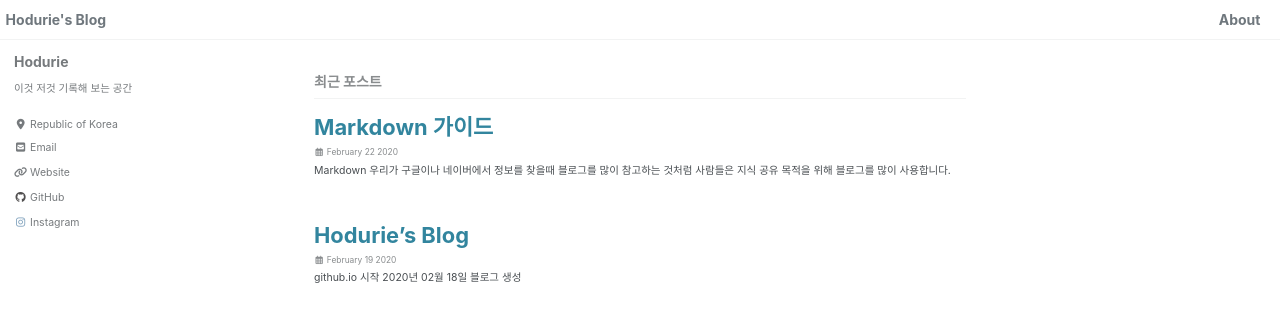
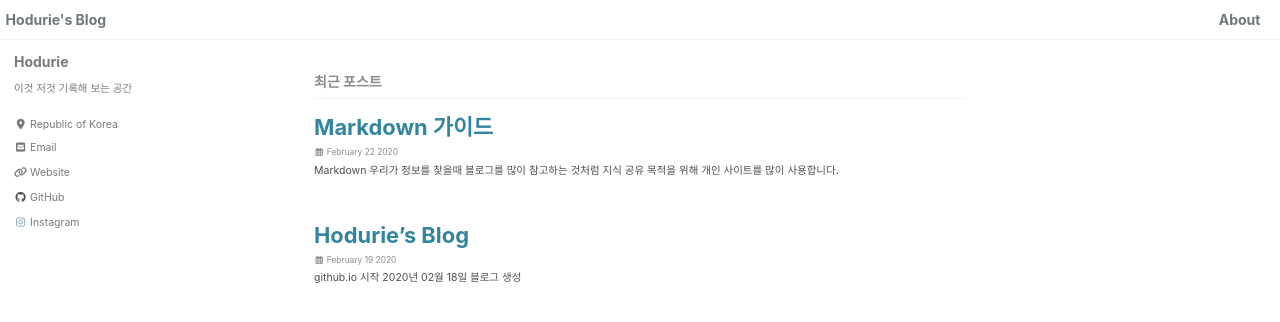
Before and after one commit to hodurie/hodurie.github.io, a Jekyll site: the page built from index.html, in a window 1280 px wide and 900 px high. Shown: the top 322 px of the window. Built offline with Jekyll 4.4.1, drawn with Linux system fonts in a browser that asks for light colours; nearby versions of some CDN libraries; the list of posts is cut into pages by our own code; part of the change alters nothing that is shown.

Commit message:
Markdown 내용 및 형태 수정

````diff
--- a/_posts/2020-02-22-Markdown.md
+++ b/_posts/2020-02-22-Markdown.md
@@ -9,23 +9,23 @@ siderbar_main : true
 ---
 Markdown
 ===
-우리가 구글이나 네이버에서 정보를 찾을때 블로그를 많이 참고하는 것처럼
-사람들은 지식 공유 목적을 위해 블로그를 많이 사용합니다.
+우리가 정보를 찾을때 블로그를 많이 참고하는 것처럼
+지식 공유 목적을 위해 개인 사이트를 많이 사용합니다.
 
-많은 개발자들도 자신의 지식들을 공유하기 위해 github을 사용하여
-많은 사람들에게 이로움을 주고 있습니다.
+많은 개발자들도 지식들을 공유하기 위함으로 github을 사용합니다.
 
-하지만, github의 블로그는 다른 블로그들과 달리 불친절합니다.
-글을 올리기 위해서 테마부터, 목차, 형식등을 모두 지정해 줘야하죠.
+하지만, github의 블로그는 굉장히 불친절합니다.
+글을 올리기 위해서 처음부터 끝까지 모두 지정해 줘야하죠.
 
-이런 웹페이지를 구성하는데 기여한 것이 __HTML__ 입니다.
+이런 웹페이지를 구성에 필요한 것이 __HTML__ 입니다.
 > HTML( Hyper Text Markup Language) : 웹페이지를 만들기 위해 사용하는 언어
   HT(Hyper Text) : 문서와 문서를 연결 해주는 링크
   M(Markup) : 태그
   L(Language) : 언어(흔히 말하는 프로그래밍 언어)
 
 글을 쓸 때에도 모든 태그들을 일일히 지정하기엔 굉장히 번거롭습니다.
-이를 해결하기 위해 나타난 것이 바로 __Markdown__ 입니다.
+글을 간편하게 작성할 수 있도록 도와준 것이
+바로 __Markdown__ 입니다.
 
 __Markdown__ 이란
 간단한 텍스트를 이용해 HTML변환을 해주는 문법입니다.
@@ -52,9 +52,9 @@ H1 태그
 H2 태그
 ---
 
-`===` : H1 태그(글 밑에 ===)
-`---` : H2 태그(글 밑에 ---)
-`---` 만 사용할 경우 다른 의미가 됩니다. 이는 아래서 설명하도록 하겠습니다.
+=== : H1 태그(글 밑에 ===)
+--- : H2 태그(글 밑에 ---)
+--- 만 사용할 경우 다른 의미가 됩니다. 이는 아래서 설명하도록 하겠습니다.
 ```
 
 
@@ -64,11 +64,10 @@ H2 태그
 
 ## 2. 강조와 취소선
 ### 1. 강조
-강조에는 네 가지의 종류가 있습니다.
+강조에는 세 가지의 종류가 있습니다.
 - 첫번째로, 이탤릭체
 - 두번째로, 볼드체
 - 세번쨰로, 이탤릭체 + 볼드체
-- 네번째로, 취소선
 
 ```
 _이탤릭체_ 또는 *이탤릭체* : '_' 하나 / '*' 하나
@@ -83,7 +82,7 @@ __볼드체__
 *__이탤릭체 + 볼드체__*
 
 ### 2. 취소선
-   주로 강조하거나 실수한 문제 또는 제거할 문자를 표현할 때 사용합니다.
+   주로 실수한 문제 또는 제거할 문자를 표현할 때 사용합니다.
 ```
 ~~취소선~~~
 ```
@@ -112,21 +111,21 @@ _ _ _
 
 ```
 >를 이용하여 인용문을 사용할 수 있습니다.
-그 아래 >>를 이용하여 인용문의 인용문을 사용할 수 있습니다.
-> 1
->> 2
->>> 3
+
+> 인용문1
+>> 인용문2
+>>> 인용문3
 
 재인용은 많이 사용할 수 있지만,
 그만큼 지저분해지고 알아보기 힘들기에 적당한 양만 사용하길 권장합니다.
 ```
-> 1
->> 2
->>> 3
+> 인용문1
+>> 인용문2
+>>> 인용문3
 
 ## 5. 목록
 ### 1. 순서가 존재하는 목록
-순서가 존재할 경우 숫자를 지정해줘 작성해 주면 됩니다.
+숫자를 작성해 주면 됩니다.
 ```
 1. 순서1
 2. 순서2
@@ -135,7 +134,7 @@ _ _ _
 만약 이 아래
 2. 순서4
 를 적었을 경우 숫자 2.를 4.로 자동으로 변경해줍니다.
-숫자를 적어도 위에 할당된 숫자에 따라 유동적으로 변화합니다.
+번호는 할당된 숫자에 따라 유동적으로 변화합니다.
 ```
 1. 순서1
 2. 순서2
@@ -159,17 +158,18 @@ _ _ _
     +
         -
 ```
--
-    *
-        +
-            -
-                -
+- 사람
+    * 얼굴
+        + 눈
+            - 망막
+                - 시신경
 
 
 ## 6. 코드
 ### 1. 코드 블럭
 #### 1-1. 들여쓰기
-한 줄을 쓴 후 엔터후 들여쓰기를 하면 자동으로 코드 블럭이 만들어 집니다.
+한 줄 작성 후 엔터키를 사용하여 줄바꿈을 하고,
+들여쓰기를 하면 자동으로 코드 블럭이 만들어 집니다.
 코드 블럭을 마치고 싶을 시에는
 들여쓰지 않는 문장을 아래에 작성해 주면 됩니다.
 ```
@@ -207,8 +207,8 @@ Hodurie의 블로그 입니다.
 Hodurie의 블로그 입니다.
 반갑습니다.
 
-표시되는 문장이 조금 다를 수 있습니다.
-그 이유는 Markdown 형식에서 줄바꿈 형식이 적용되지 않습니다.
+표시되는 문장이 조금 다를 수 있는데,
+이는 Markdown에서 줄바꿈(엔터)가 적용되지 않습니다.(엔터 두번은 여백 포함 줄바꿈)
 강제적으로 줄바꿈을 하기 위해서는
 `스페이스바 두 번`을 문장 끝에 넣어주시면 되겠습니다.
 
@@ -218,26 +218,20 @@ Hodurie의 블로그 입니다.
 <code>```</code> 를 이용하여 직접 나타낼 수 있습니다.
 > 여기서 <code>```</code>는 작은 따음표가 아닌 숫자 1 옆에 있는 기호입니다.
 
-먼저
-<code>```</code>를 이용해 열어 두고
-코드를 작성합니다.
-이후에 <code>```</code>다시 작성해 코드 블럭을 닫아줍니다.
-
 <pre><code>
-```
+``` <- 코드를 작성하기전 열어 줍니다.
 코드를 작성하는 공간입니다.
-```
-이와 같이 나타내면 됩니다!
+``` <- 작성한 후 한번 더 입력하여 닫아줍니다.
 </code></pre>
 
-만약 여기서 자신의 프로그램 언어의 형태로 표현하고 싶을 떄 사용하는 방법이 있습니다.
+특정 프로그램 언어로 표현하는 방법이 있습니다.
 <pre><code>
 ```python
 print('code')
 ```
-바로 처음 ``` 옆에 자신이 사용하는 프로그램언어를 작성해 주면 됩니다.
+</code></pre>
 
-</code></pre>
+바로 처음 ``` 옆에 프로그램 언어를 작성해 주면 됩니다.
 
 ```python
 print('code')
@@ -253,20 +247,15 @@ print('code')
 안녕하세요. `hoduire`의 블로그 입니다.
 
 ## 7. 링크
-링크는 글을 쓸 떄 다른 사람의 글을 가져 왔을 경우,
-참고 문헌/문서 로 많이 사용하는 방법입니다.
-혹은 이미지를 링크로 연결 시키는 방법이 있습니다.
+참고 문헌/문서를 표현할 때,
+이미지를 출력할 때 사용하는 방법입니다.
 
-
-문법은 간단합니다.
 ```
 * 하이퍼 링크의 경우
 [링크에 대한 간단한 설명](페이지 주소)
-또는
-[링크에 대한 간단한 설명](페이지 주소)
 
 * 실제 링크를 보여주고 싶을 때
-<페이지 주소>
+링크 : <페이지 주소>
 
 * 이미지 링크의 경우
 ![이미지 설명](페이지 주소)
@@ -280,15 +269,14 @@ Hodurie 블로그 : <https://hodurie.gitub.io>
 컬럼과 그에 해당하는 값들을 넣고 싶을 때,
 우리는 주로 테이블을 만들어 확인합니다.
 
-테이블은 다음과 같은 형식으로 만듭니다.
 ```
 | | |  : 제일 처음(column 지정)
-|-|-|  : 이를 통해 테이블임을 암시(-는 3개 이상 사용)
+|-|-|  : 테이블임을 암시(-는 3개 이상 사용)
 | | |  : 각 column에 해당하는 값을 을 적는 곳
 
 |는 shift + \(backspcae바 아래) 키 입니다.
 맨 오른쪽 또는 맨 왼쪽의 |기호는 생략 가능 합니다.
-둘 다 생략하셔도 괜찮습니다.
+둘 다 생략해도 괜찮습니다.
 
 제목|내용
 ----|---
@@ -296,7 +284,7 @@ markdown|문법
 
 글자를 정렬 하고 싶을 경우
 id|이름|내용
-----:|:---|:---:
+----:|:---|:---:   <- :의 위치에 따라 정렬이 달라짐
 123|hodurie|블로그 주인
 
 :를 어디에 붙이냐에 따라 정렬이 달라집니다.
@@ -335,8 +323,11 @@ Markdown은 간단한 문법으로 HTML을 나타내는 방법입니다.
 
 ### 마치며
 
-글을 적기 위해 Markdown을 찾아보면서 정리 겸 공부 겸 하며 글을 올렸습니다.
-저도 HTML, CSS의 경우 거의 모르는 부분이 많아 이를 정리하고 공부할 예정입니다.
+Markdown을 활용하기 위해 정리 겸 공부 겸 글을 올렸습니다.
+제가 다 이해하지 못해 생략한 부분도 있습니다.
+이를 보충하기 위해선 원문의 글을 읽어보는 것도 좋을 것 같습니다.
+
+또, 이런 부족함을 채우기 위해 열심히 공부해야 겠다는 다짐을 하고 갑니다.
 
 긴 글이지만 끝까지 읽어주셔서 감사합니다.
 
@@ -344,6 +335,7 @@ Markdown은 간단한 문법으로 HTML을 나타내는 방법입니다.
 ## Reference
 ### HTML
 - [생활코딩 - HTML이란?](https://www.opentutorials.org/course/1073/10)
+
 ### Markdown
 - ihoneymon님의 [[공통] 마크다운 markdown 작성법](https://gist.github.com/ihoneymon/652be052a0727ad59601)
 - BigBio님의 [마크다운 문법 (Markdown)](https://github.com/biospin/BigBio/blob/master/reference/%EB%A7%88%ED%81%AC%EB%8B%A4%EC%9A%B4.md)
````
